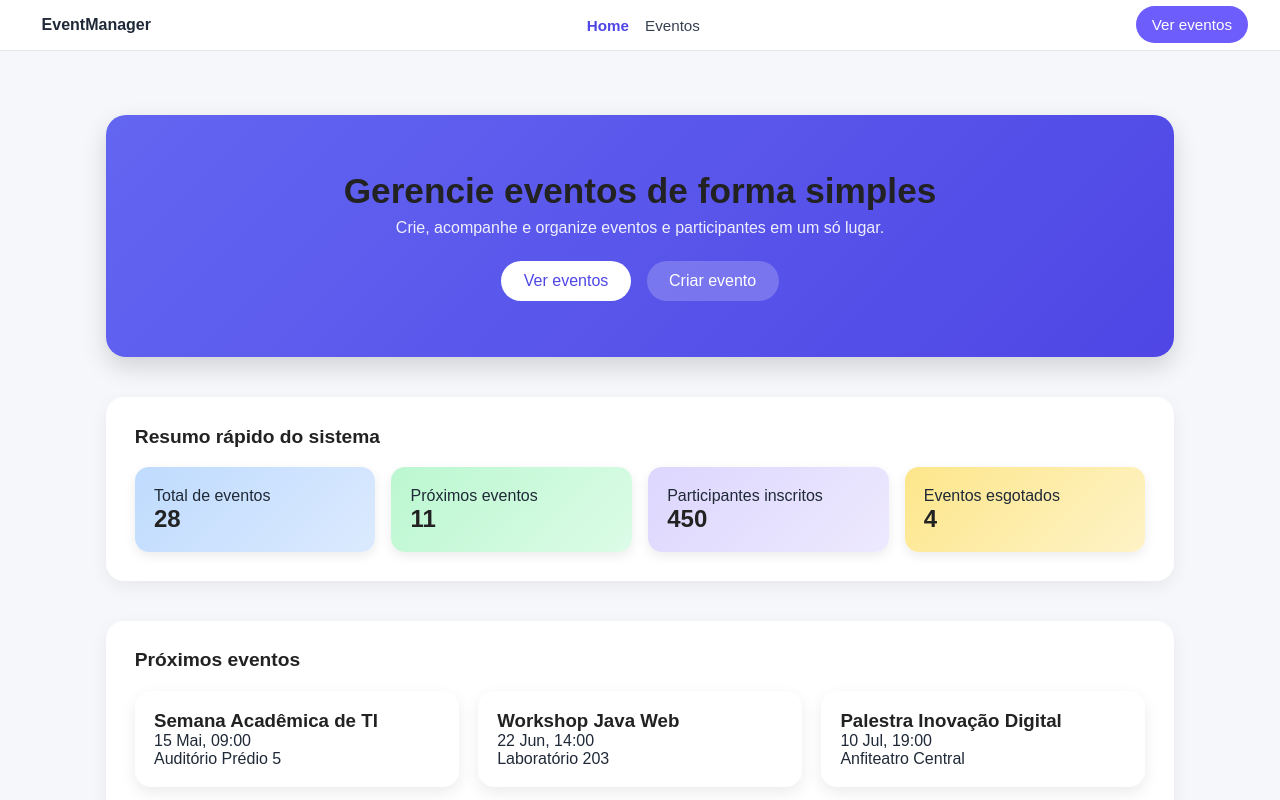
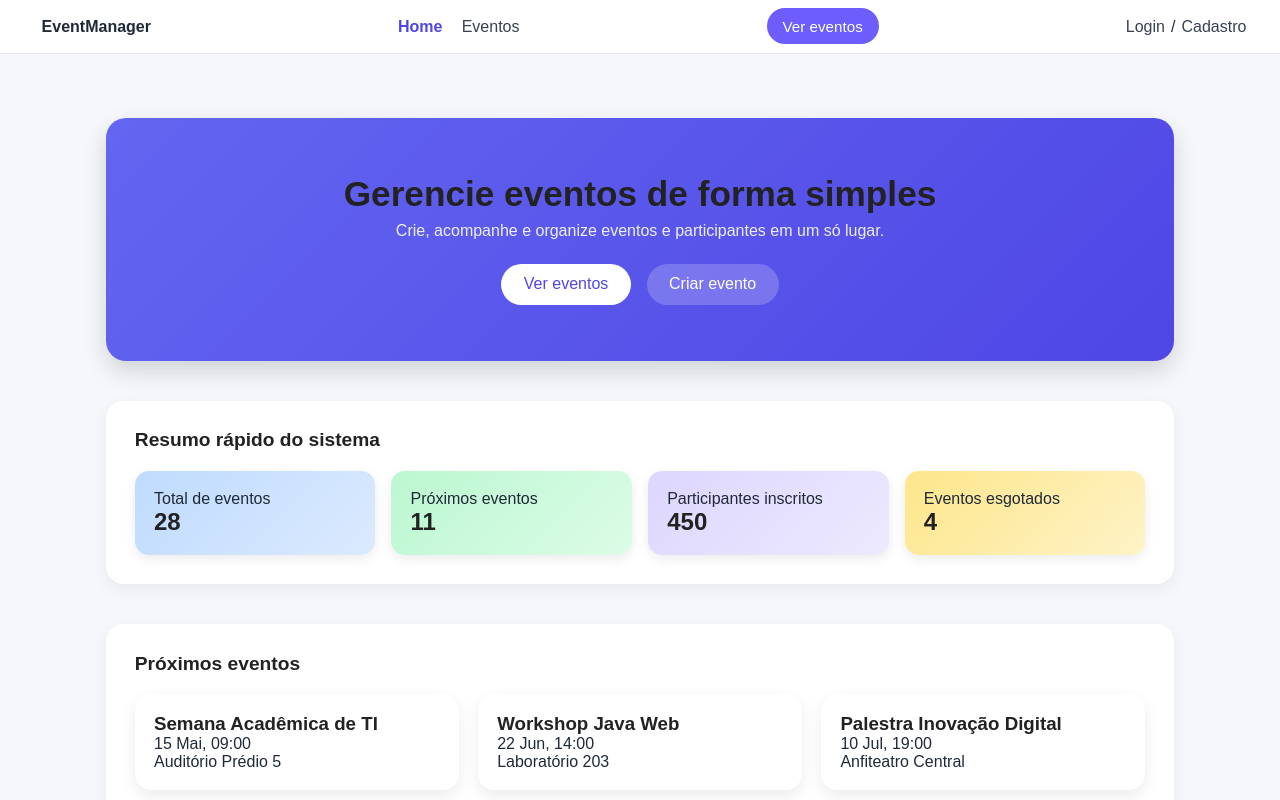
Before and after one commit to joaoConrad/Event_Manager_Front_End, an Angular app: page /home in a window 1280 px wide. Shown: the top 800 px of the page. Built offline with nearby package versions, Linux system fonts and the light colour scheme.

Commit message:
Add login & register link... waiting backend...
Signed-off-by: HemannB <brunohemann@gmail.com>

```diff
--- a/src/app/app.css
+++ b/src/app/app.css
@@ -50,6 +50,20 @@
   color: #4f46e5;
 }
 
+.nav a,
+.view-user-acts-btn {
+  font-size: 1rem;
+  padding: 0.1rem 0.1rem;
+  text-decoration: none;
+  color: #374151;
+}
+
+.nav a:hover,
+.view-user-acts-btn:hover {
+  transition: 0.3s ease;
+  color: #4f46e5;
+}
+
 .nav a.active {
   color: #4f46e5;
   font-weight: 600;
--- a/src/app/app.html
+++ b/src/app/app.html
@@ -12,6 +12,12 @@
   <div class="topbar-action">
     <a class="view-events-btn" routerLink="/events">Ver eventos</a>
   </div>
+
+  <div class="topbar-action">
+    <a class="view-user-acts-btn" routerLink="/login">Login</a> /
+    <a class="view-user-acts-btn" routerLink="/register">Cadastro</a>
+  </div>
+
 </header>
 
 <main class="main-content">
```
